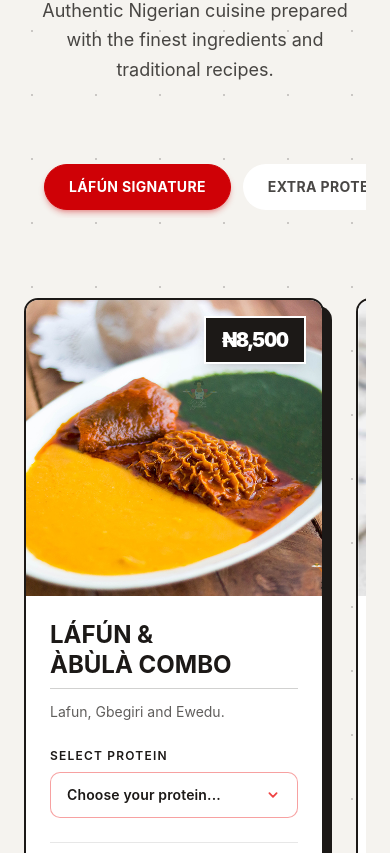
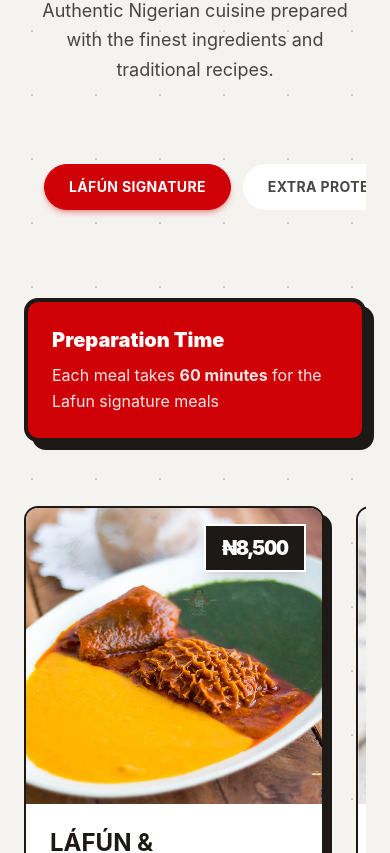
Before and after one commit to Codebox124/lafunweb, a Next.js app: page / in a window 390 px wide. Shown: the part 1101-1954 px from the top of the page. Built offline with nearby package versions, Linux system fonts and the light colour scheme.

Commit message:
Add preparation time info for LÁFÚN Signature meals and order time for snacks and parfait

```diff
--- a/app/components/home/Menu.jsx
+++ b/app/components/home/Menu.jsx
@@ -105,8 +105,33 @@ function Menu({
           </div>
         </motion.div>
 
+        {menus[activeTab].name === "LÁFÚN Signature" && (
+          <motion.div
+            initial={{ opacity: 0, y: 20 }}
+            animate={{ opacity: 1, y: 0 }}
+            transition={{ duration: 0.5 }}
+            className="mb-16 max-w-4xl mx-auto"
+          >
+            <div className="bg-[#CF0106] rounded-xl p-6 md:p-8 border-4 border-[#1C1917] shadow-[8px_8px_0_#1C1917]">
+              <div className="flex items-start gap-4">
+                <div>
+                  <h3 className="text-white font-black text-xl md:text-2xl mb-2">
+                    Preparation Time
+                  </h3>
+                  <p className="text-white/90 text-base md:text-lg leading-relaxed">
+                    Each meal takes{" "}
+                    <span className="font-bold">60 minutes</span> for the Lafun
+                    signature meals
+                  </p>
+                </div>
+              </div>
+            </div>
+          </motion.div>
+        )}
+
         {menus[activeTab].name === "Snacks and Parfait" && (
-          <div className="relative mb-16 max-w-5xl mx-auto group">
+          <>
+            <div className="relative mb-8 max-w-5xl mx-auto group">
               <div className="relative rounded-2xl overflow-hidden border-8 border-[#1C1917] shadow-xl">
                 <video
                   width="320"
@@ -128,6 +153,39 @@ function Menu({
                 </div>
               </div>
             </div>
+
+            <motion.div
+              initial={{ opacity: 0, y: 20 }}
+              animate={{ opacity: 1, y: 0 }}
+              transition={{ duration: 0.5, delay: 0.2 }}
+              className="mb-16 max-w-4xl mx-auto"
+            >
+              <div className="bg-[#1C1917] rounded-xl p-6 md:p-8 border-4 border-[#CF0106] shadow-[8px_8px_0_#CF0106]">
+                <div className="flex items-start gap-4 mb-4">
+                  <div className="flex-1">
+                    <h3 className="text-white font-black text-xl md:text-2xl mb-3">
+                      Next-Day Delivery
+                    </h3>
+                    <p className="text-white/90 text-base md:text-lg leading-relaxed mb-3">
+                      To keep our pastry production smooth and organized, we
+                      operate strictly on a next-day delivery system.
+                    </p>
+                    <p className="text-white/90 text-base md:text-lg leading-relaxed mb-3">
+                      Kindly place your snack orders{" "}
+                      <span className="font-bold text-[#CF0106] bg-white px-2 py-0.5 rounded">
+                        16–24 hours in advance
+                      </span>{" "}
+                      of your preferred delivery time.
+                    </p>
+                    <p className="text-white font-bold text-base md:text-lg italic">
+                      The wait is totally worth it na when you chop am you go
+                      know. 😋
+                    </p>
+                  </div>
+                </div>
+              </div>
+            </motion.div>
+          </>
         )}
 
         <div className="relative">
```
Lines whose indentation alone changed are shown as unchanged.
